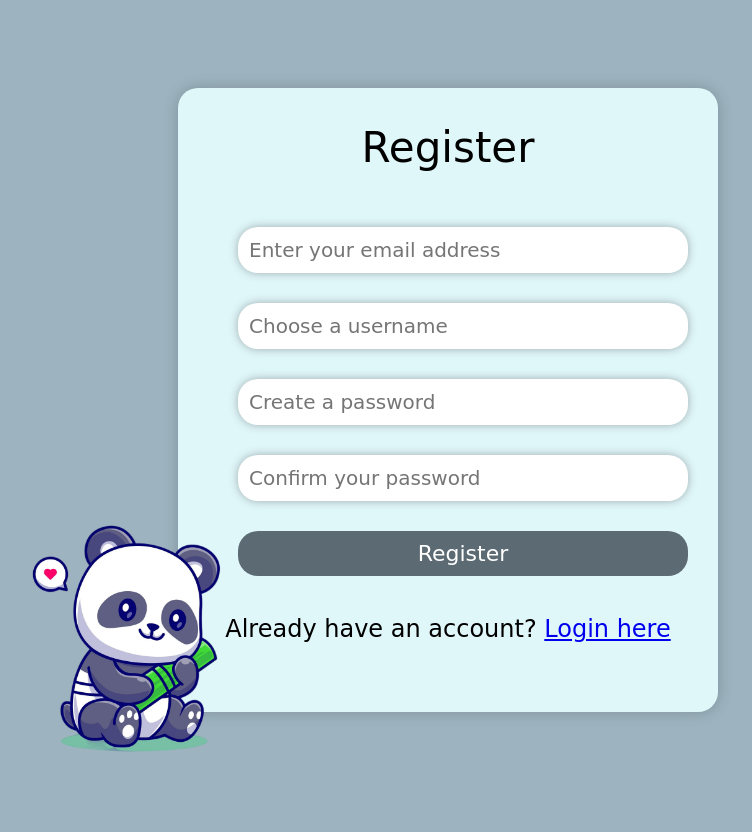
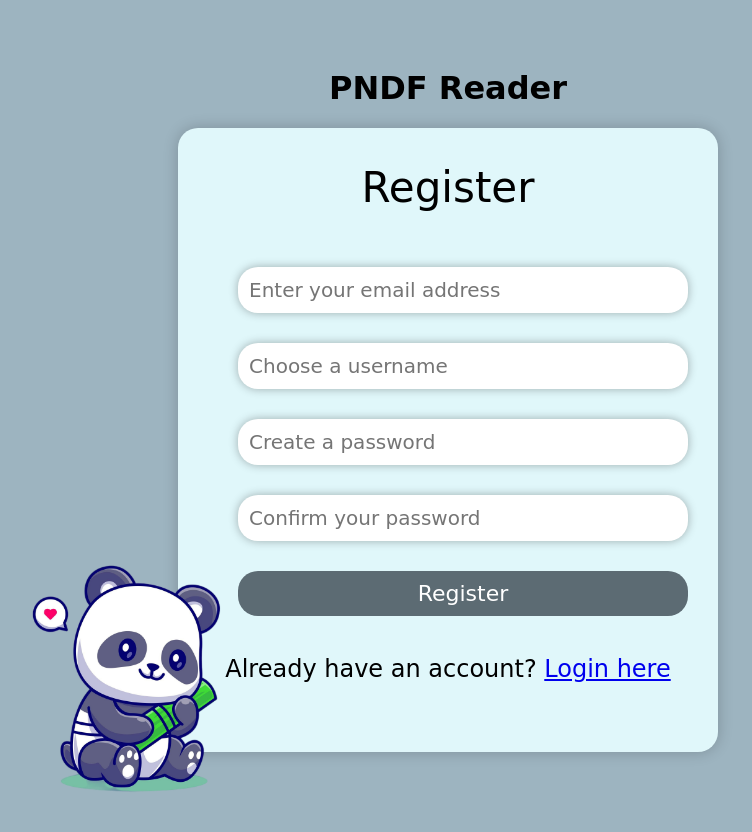
Before and after one commit to GitAJov/Pndf-Reader, a PHP site: page /register.php in a window 1280 px wide. Shown: the whole page, without its empty margins (192-944 px from the left). Before the commit the page ends 752 px from the top, so only its background shows below. Run offline with PHP 8.4, Linux system fonts and the light colour scheme.

Commit message:
Added brand-title to login and register

```diff
--- a/css/style.css
+++ b/css/style.css
@@ -1,5 +1,6 @@
 body {
   display: flex;
+  flex-direction: column;
   justify-content: center;
   align-items: center;
   height: 100vh;
--- a/login.php
+++ b/login.php
@@ -36,6 +36,11 @@ if (isset($_SESSION['user_id'])) {
 </head>
 
 <body>
+    <!-- Brand Title -->
+    <div id="brand-title">
+        <h1>PNDF Reader</h1>
+    </div>
+
     <div id="form-login-container">
         <div class="header-login">
             <label id="header-text">Login</label>
--- a/register.php
+++ b/register.php
@@ -80,6 +80,11 @@ if (isset($_SESSION['user_id'])) {
 </head>
 
 <body>
+    <!-- Brand Title -->
+    <div id="brand-title">
+        <h1>PNDF Reader</h1>
+    </div>
+
     <div id="form-regis-container">
         <div class="header-register">
             <label id="header-text">Register</label>
```
